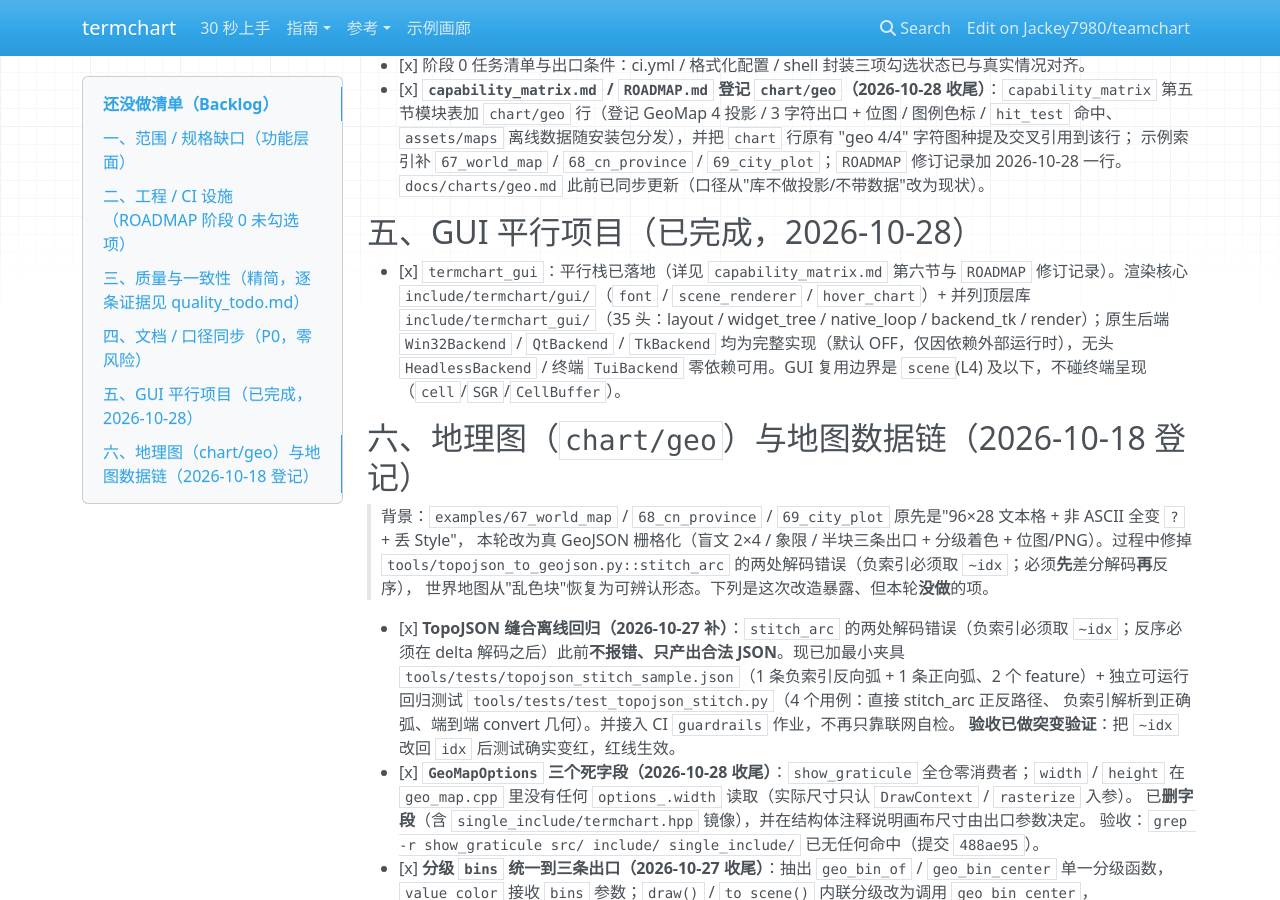
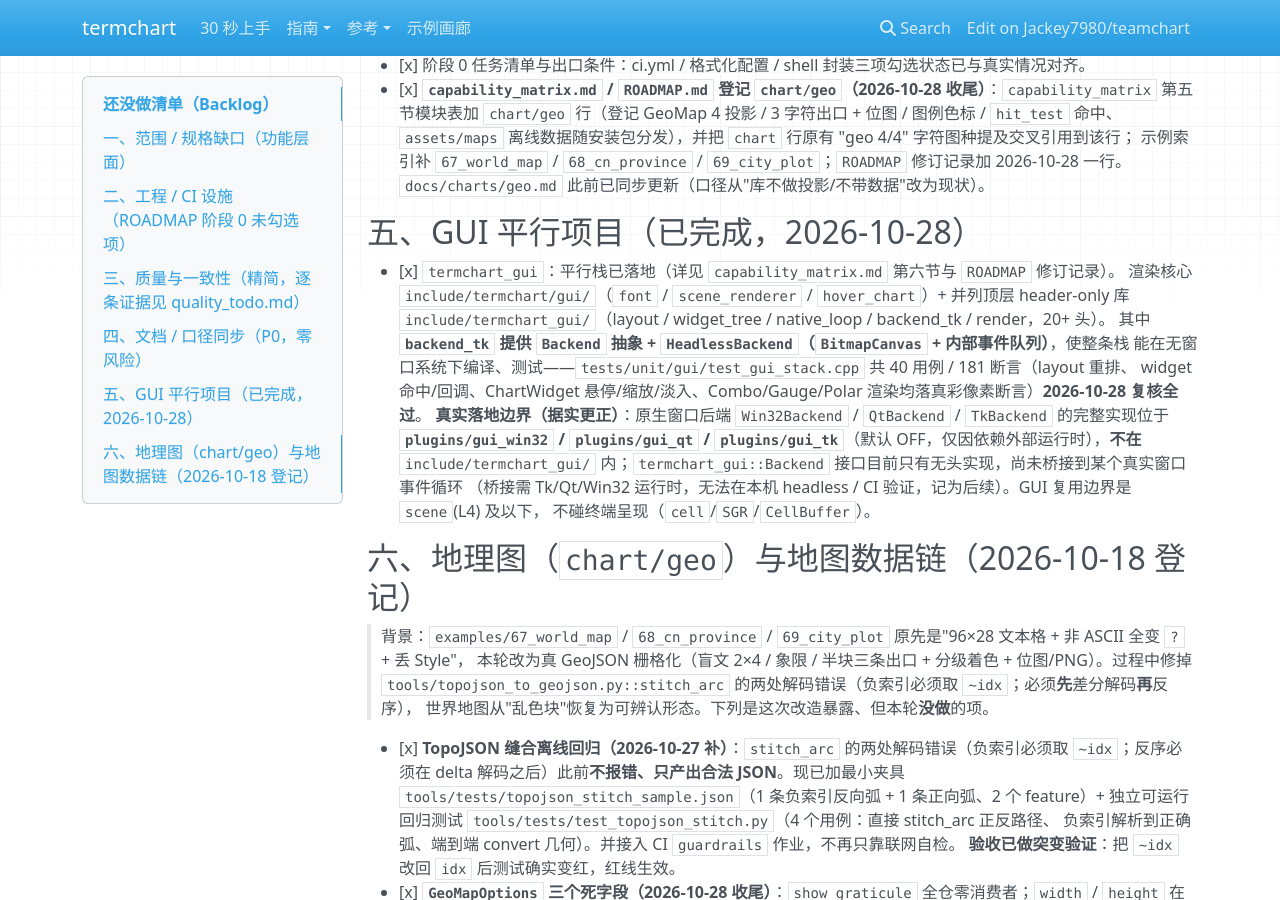
Before and after one commit to Jackey7980/termchart, an MkDocs documentation site: the page built from docs/reference/backlog.md, in a window 1280 px wide and 900 px high, scrolled down 3259 px. Built offline with MkDocs 1.6.1, drawn with Linux system fonts in a browser that asks for light colours; nearby versions of some CDN libraries.

Commit message:
docs(backlog): 据实更正 ⑥ termchart_gui 平行栈落地边界
复核结论（以代码为准，2026-10-28）：
- include/termchart_gui/ 平行栈（layout / widget_tree / native_loop / backend_tk / render，
  20+ 头）已大量实现，backend_tk 提供 Backend 抽象 + HeadlessBackend（BitmapCanvas +
  内部事件队列），使整条栈可无窗口编译/测试。
- tests/unit/gui/test_gui_stack.cpp 共 40 用例 / 181 断言全过（layout 重排、widget 命中/回调、
  ChartWidget 悬停/缩放/淡入、Combo/Gauge/Polar 渲染均落真彩像素断言）。

据实更正原 backlog ⑥ 的过度描述：原生窗口后端 Win32Backend/QtBackend/TkBackend 的完整实现
位于 plugins/gui_win32|gui_qt|gui_tk（默认 OFF，依赖外部运行时），不在 include/termchart_gui/
内；termchart_gui::Backend 接口目前只有无头实现，尚未桥接到真实窗口事件循环（桥接需
Tk/Qt/Win32 运行时，无法在 headless/CI 验证，记为后续）。

Co-Authored-By: Claude <noreply@anthropic.com>

```diff
--- a/docs/reference/backlog.md
+++ b/docs/reference/backlog.md
@@ -146,7 +146,17 @@
 
 ## 五、GUI 平行项目（已完成，2026-10-28）
 
-- [x] `termchart_gui`：平行栈已落地（详见 `capability_matrix.md` 第六节与 `ROADMAP` 修订记录）。渲染核心 `include/termchart/gui/`（`font` / `scene_renderer` / `hover_chart`）+ 并列顶层库 `include/termchart_gui/`（35 头：layout / widget_tree / native_loop / backend_tk / render）；原生后端 `Win32Backend` / `QtBackend` / `TkBackend` 均为完整实现（默认 OFF，仅因依赖外部运行时），无头 `HeadlessBackend` / 终端 `TuiBackend` 零依赖可用。GUI 复用边界是 `scene`(L4) 及以下，不碰终端呈现（`cell`/`SGR`/`CellBuffer`）。
+- [x] `termchart_gui`：平行栈已落地（详见 `capability_matrix.md` 第六节与 `ROADMAP` 修订记录）。
+  渲染核心 `include/termchart/gui/`（`font` / `scene_renderer` / `hover_chart`）+ 并列顶层 header-only
+  库 `include/termchart_gui/`（layout / widget_tree / native_loop / backend_tk / render，20+ 头）。
+  其中 **`backend_tk` 提供 `Backend` 抽象 + `HeadlessBackend`（`BitmapCanvas` + 内部事件队列）**，使整条栈
+  能在无窗口系统下编译、测试——`tests/unit/gui/test_gui_stack.cpp` 共 40 用例 / 181 断言（layout 重排、
+  widget 命中/回调、ChartWidget 悬停/缩放/淡入、Combo/Gauge/Polar 渲染均落真彩像素断言）**2026-10-28 复核全过**。
+  **真实落地边界（据实更正）**：原生窗口后端 `Win32Backend` / `QtBackend` / `TkBackend` 的完整实现位于
+  **`plugins/gui_win32` / `plugins/gui_qt` / `plugins/gui_tk`**（默认 OFF，仅因依赖外部运行时），**不在**
+  `include/termchart_gui/` 内；`termchart_gui::Backend` 接口目前只有无头实现，尚未桥接到某个真实窗口事件循环
+  （桥接需 Tk/Qt/Win32 运行时，无法在本机 headless / CI 验证，记为后续）。GUI 复用边界是 `scene`(L4) 及以下，
+  不碰终端呈现（`cell`/`SGR`/`CellBuffer`）。
 
 ## 六、地理图（`chart/geo`）与地图数据链（2026-10-18 登记）
 
```
